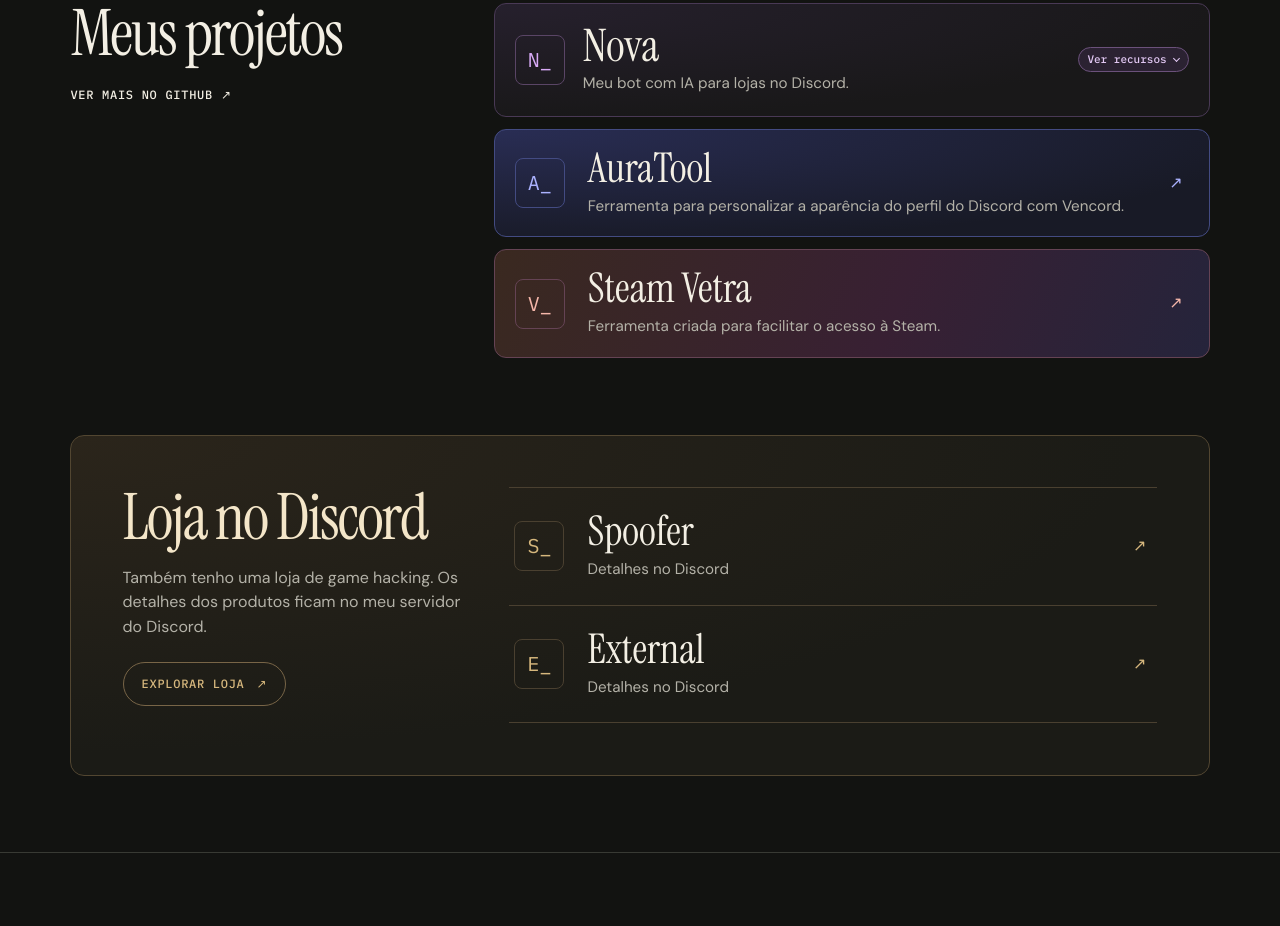
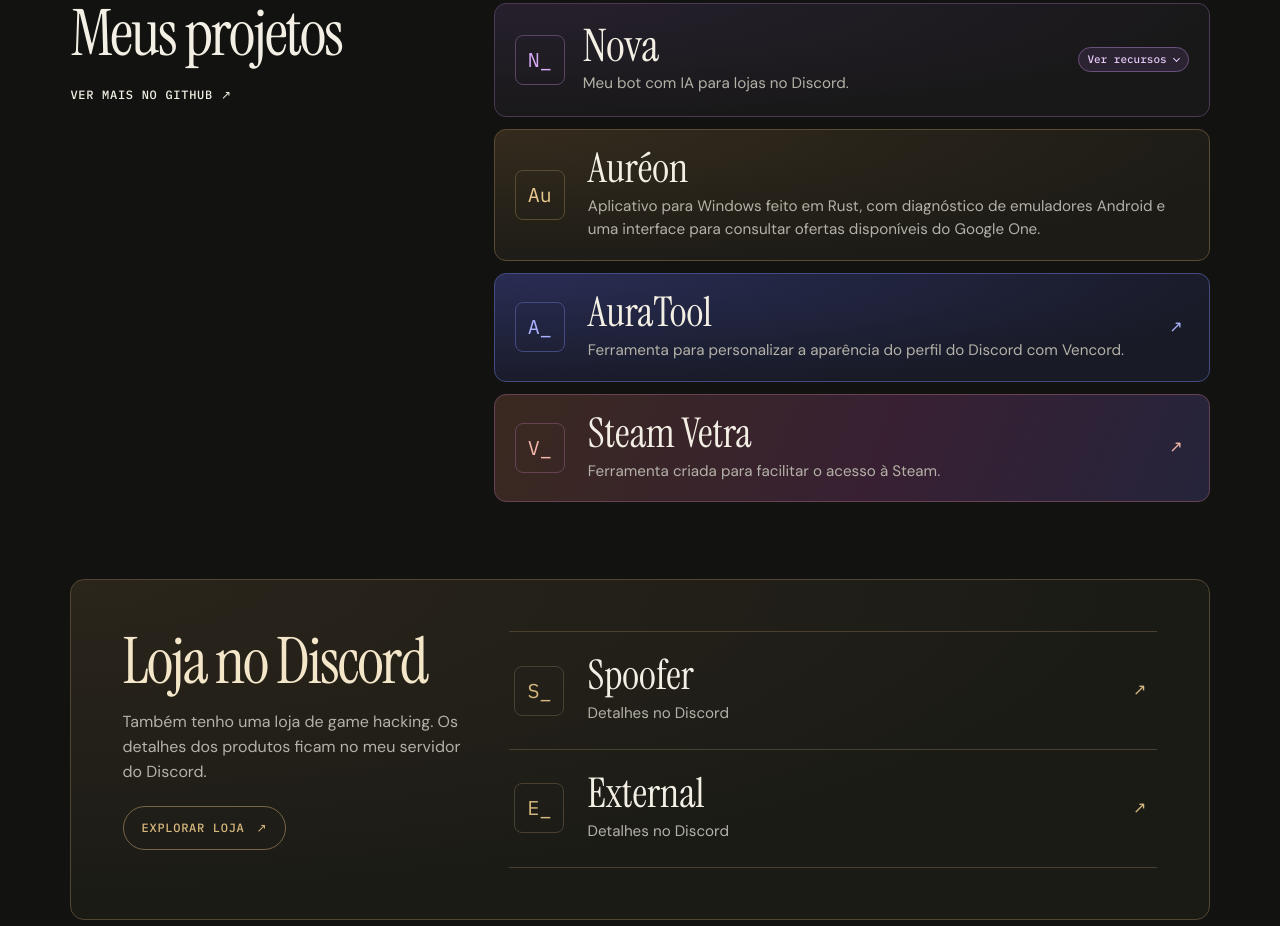
Before and after one commit to RyanNXZ9/ryannxz9.github.io, a plain HTML site: page index.html in a window 1280 px wide. Shown: the part 777-1703 px from the top of the page. Drawn offline with Linux system fonts and the light colour scheme.

Commit message:
Adiciona o Auréon ao portfólio

```diff
--- a/index.html
+++ b/index.html
@@ -230,6 +230,12 @@
       --project-accent: #f5b7aa;
       --project-border: #654354;
       --project-background: linear-gradient(112deg, #3a2920, #382033 56%, #25243b);
+    }
+
+    .aureon-project {
+      --project-accent: #e9ca8e;
+      --project-border: #5a4b32;
+      --project-background: radial-gradient(ellipse at top left, #342b1d, #1c1b16 78%);
     }
 
     .nova-project {
@@ -481,6 +487,14 @@
           </article>
 
           <div class="project-list portfolio-projects">
+            <article class="project aureon-project" id="aureon" aria-labelledby="aureon-titulo">
+              <span class="project-symbol" aria-hidden="true">Au</span>
+              <div>
+                <h3 id="aureon-titulo">Auréon</h3>
+                <p>Aplicativo para Windows feito em Rust, com diagnóstico de emuladores Android e uma interface para consultar ofertas disponíveis do Google One.</p>
+              </div>
+            </article>
+
             <a class="project auratool-project" href="https://github.com/RyanNXZ9/AuraTool" target="_blank" rel="noreferrer">
               <span class="project-symbol" aria-hidden="true">A_</span>
               <div>
```
